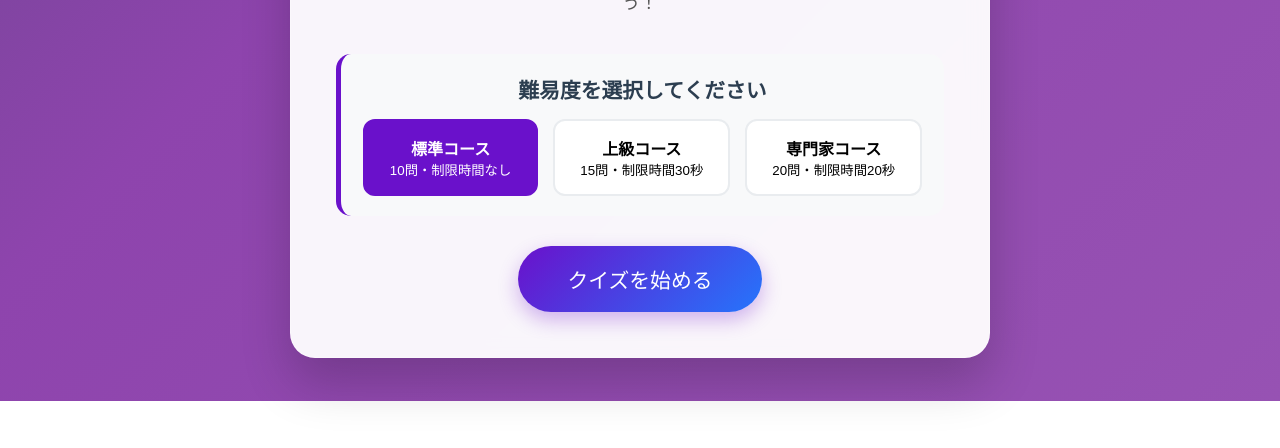
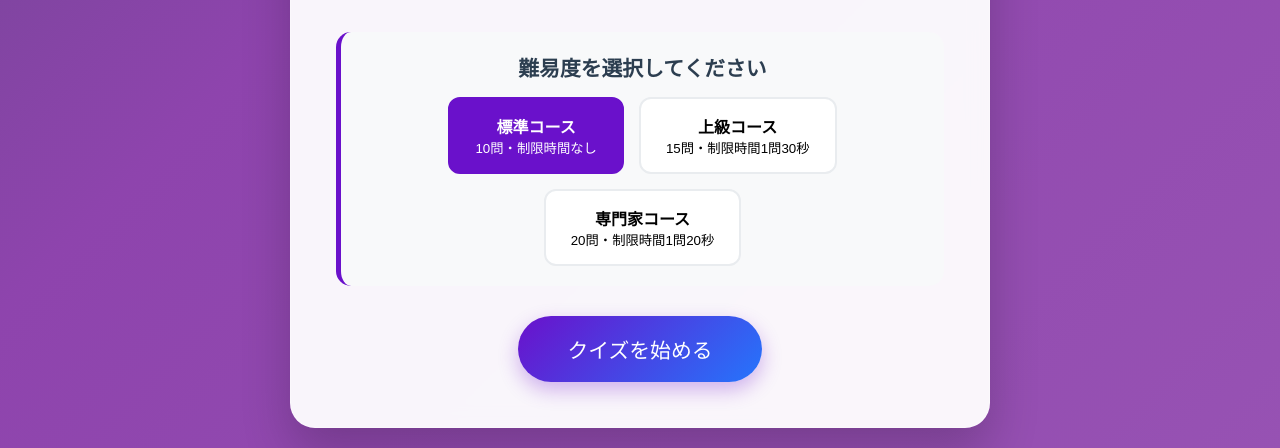
Before and after one commit to history-of-hanabi/Fireworks-History-Quiz-Beginner-s-Edition, a plain HTML site: page index.html in a window 1280 px wide. Shown: the part 399-847 px from the top of the page. Before the commit the page ends 800 px from the top, so only its background shows below. Drawn offline with Linux system fonts and the light colour scheme.

Commit message:
Update index.html

```diff
--- a/index.html
+++ b/index.html
@@ -565,11 +565,11 @@
                         </div>
                         <div class="difficulty-option" data-difficulty="hard">
                             <strong>上級コース</strong><br>
-                            <small>15問・制限時間30秒</small>
+                            <small>15問・制限時間1問30秒</small>
                         </div>
                         <div class="difficulty-option" data-difficulty="expert">
                             <strong>専門家コース</strong><br>
-                            <small>20問・制限時間20秒</small>
+                            <small>20問・制限時間1問20秒</small>
                         </div>
                     </div>
                 </div>
```
